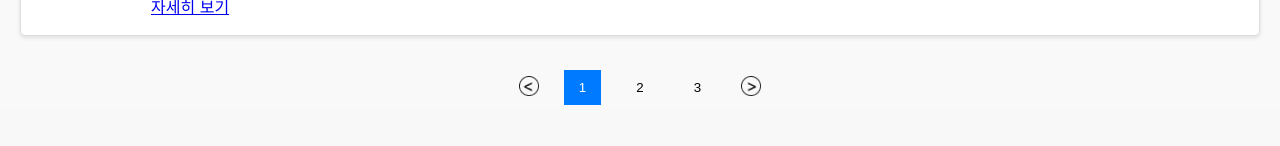
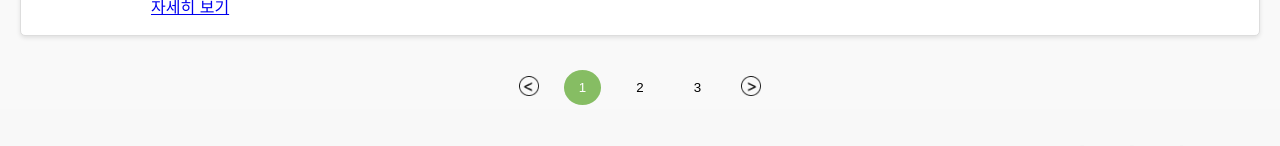
Before and after one commit to Likelion-YeungNam-Univ/12th-JollyJourney-FE, a React (Create React App) app: page / in a window 1280 px wide. Shown: the part 1462-1608 px from the top of the page. Built offline with nearby package versions, Linux system fonts and the light colour scheme.

Commit message:
Pagination CSS Modification

```diff
--- a/src/components/common/Pagination.css
+++ b/src/components/common/Pagination.css
@@ -18,7 +18,8 @@
     height: 30px;
   }
 
-  .pagination-icon.active {
-    border: 2px solid #007bff;
+  .pagination-item.active {
+    background-color: #86BD63;
+    color: white;
     border-radius: 50%;
   }
```
